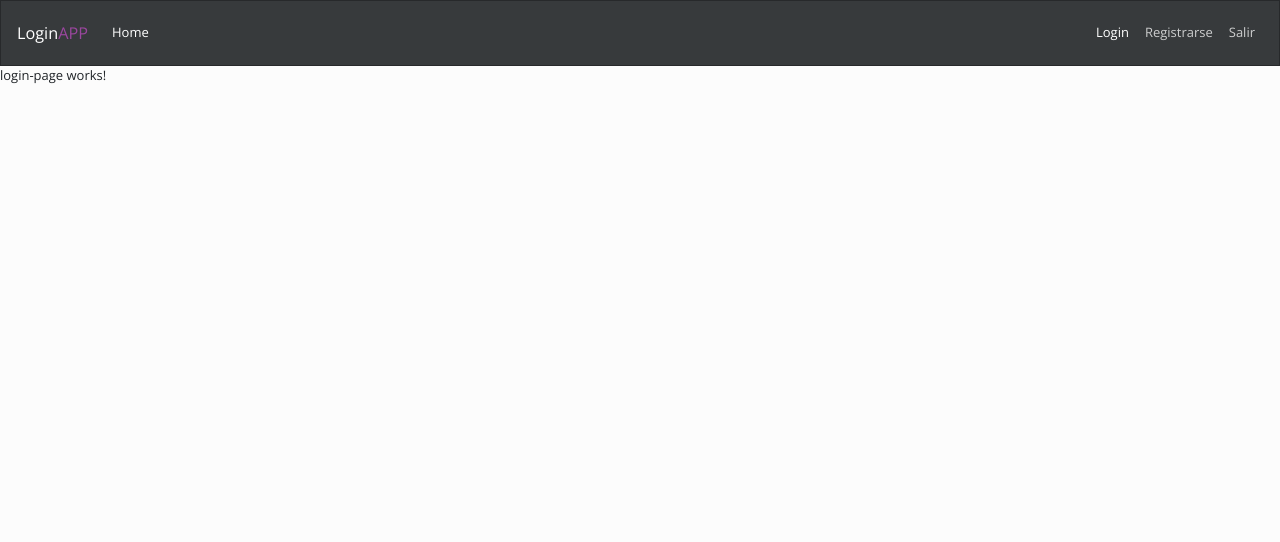
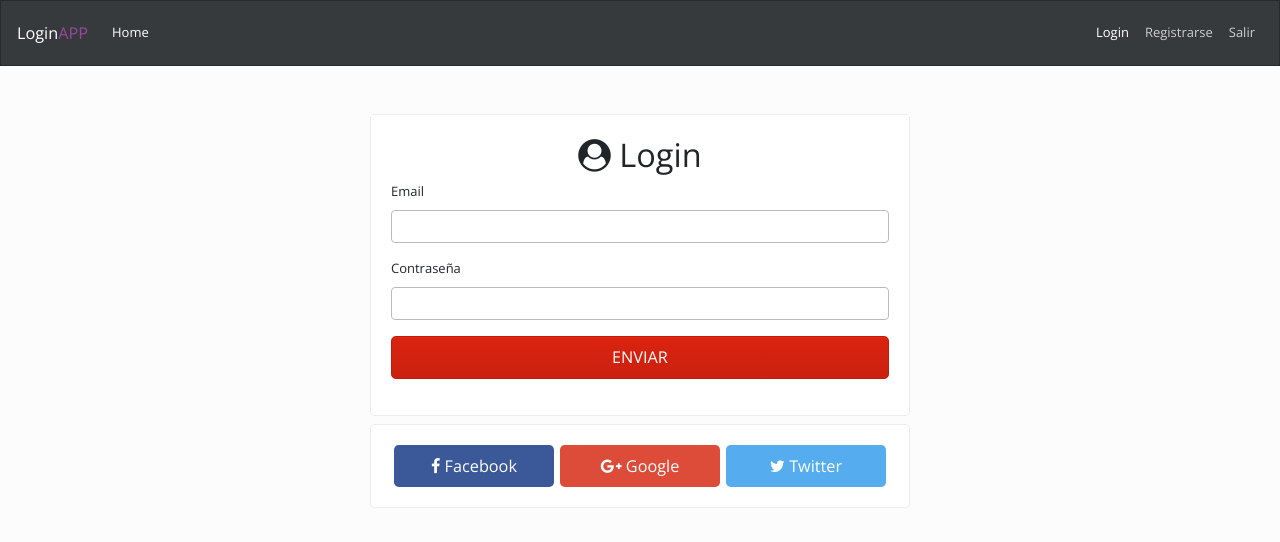
Before and after one commit to PedroRuiz/Loginapp, an Angular app: page /login in a window 1280 px wide. Shown: the top 542 px of the page. Built offline with nearby package versions, Linux system fonts and the light colour scheme.

Commit message:
Maquetación de login y register

```diff
--- a/src/app/app.component.html
+++ b/src/app/app.component.html
@@ -1,3 +1,4 @@
 <app-navbar></app-navbar>
-
-<router-outlet></router-outlet>
+<div class="container">
+  <router-outlet></router-outlet>
+</div>
--- a/src/app/compomentes/home-page/home-page.component.html
+++ b/src/app/compomentes/home-page/home-page.component.html
@@ -1,3 +1,9 @@
-<p>
-  home-page works!
-</p>
+<div class="jumbotron">
+  <h1 class="display-3">HOME PAGE</h1>
+  <p class="lead">This is a simple hero unit, a simple jumbotron-style component for calling extra attention to featured content or information.</p>
+  <hr class="my-4">
+  <p>It uses utility classes for typography and spacing to space content out within the larger container.</p>
+  <p class="lead">
+    <a class="btn btn-primary btn-lg" href="#" role="button">Learn more</a>
+  </p>
+</div>
--- a/src/app/compomentes/login-page/login-page.component.html
+++ b/src/app/compomentes/login-page/login-page.component.html
@@ -1,3 +1,35 @@
-<p>
-  login-page works!
-</p>
+<div class="row mt-5">
+  <div class="col-md-6 mx-auto">
+    <div class="card">
+      <div class="card-body">
+        <h1 class="text-center"><i class="fa fa-user-circle"></i> Login</h1>
+        <form class="form-group">
+
+          <div class="form-group">
+            <label for="email">Email</label>
+            <input type="email" name="email" id="email" class="form-control">
+          </div>
+
+          <div class="form-group">
+            <label for="password">Contraseña</label>
+            <input type="password" name="password" id="password" class="form-control">
+          </div>
+
+          <input type="submit" value="ENVIAR" class="btn btn-primary btn-block btn-lg">
+
+        </form>
+      </div>
+    </div>
+  </div>
+</div>
+<div class="row">
+  <div class="col-md-6 mx-auto mt-2">
+    <div class="card">
+      <div class="card-body d-flex justify-content-around">
+        <button class="btn btn-lg btn-facebook"><i class="fa fa-facebook"></i> Facebook</button>
+        <button class="btn btn-lg btn-google"><i class="fa fa-google-plus"></i> Google</button>
+        <button class="btn btn-lg btn-twitter"><i class="fa fa-twitter"></i> Twitter</button>
+      </div>
+    </div>
+  </div>
+</div>
--- a/src/app/compomentes/login-page/login-page.component.scss
+++ b/src/app/compomentes/login-page/login-page.component.scss
@@ -0,0 +1,18 @@
+.btn{
+  color: #fff;
+}
+
+.btn-facebook {
+  width: 32%;
+  background: #3b5998;
+}
+
+.btn-google {
+  width: 32%;
+  background: #dd4b39;
+}
+
+.btn-twitter {
+  width: 32%;
+  background: #55acee;
+}
--- a/src/app/compomentes/not-found-page/not-found-page.component.html
+++ b/src/app/compomentes/not-found-page/not-found-page.component.html
@@ -1,3 +1,11 @@
-<p>
-  not-found-page works!
-</p>
+<div class="row mt-5">
+  <div class="col-md-6 mx-auto text-center">
+    <div class="card">
+      <h1>Oops!</h1>
+      <h2>Error 404, Página no encontrada</h2>
+    </div>
+    <div class="card-body">
+      <a href="/" class="btn btn-primary btn-lg"><i class="fa fa-home"></i> Ir a la HomePage</a>
+    </div>
+  </div>
+</div>
--- a/src/app/compomentes/privado-page/privado-page.component.html
+++ b/src/app/compomentes/privado-page/privado-page.component.html
@@ -1,3 +1,9 @@
-<p>
-  privado-page works!
-</p>
+<div class="jumbotron">
+  <h1 class="display-3">ZONA PRIVADA</h1>
+  <p class="lead">This is a simple hero unit, a simple jumbotron-style component for calling extra attention to featured content or information.</p>
+  <hr class="my-4">
+  <p>It uses utility classes for typography and spacing to space content out within the larger container.</p>
+  <p class="lead">
+    <a class="btn btn-primary btn-lg" href="#" role="button">Learn more</a>
+  </p>
+</div>
--- a/src/app/compomentes/register-page/register-page.component.html
+++ b/src/app/compomentes/register-page/register-page.component.html
@@ -1,3 +1,24 @@
-<p>
-  register-page works!
-</p>
+<div class="row mt-5">
+  <div class="col-md-6 mx-auto">
+    <div class="card">
+      <div class="card-body">
+        <h1 class="text-center"><i class="fa fa-user-plus"></i> Registro</h1>
+        <form class="form-group">
+
+          <div class="form-group">
+            <label for="email">Email</label>
+            <input type="email" name="email" id="email" class="form-control">
+          </div>
+
+          <div class="form-group">
+            <label for="password">Contraseña</label>
+            <input type="password" name="password" id="password" class="form-control">
+          </div>
+
+          <input type="submit" value="ENVIAR" class="btn btn-primary btn-block btn-lg">
+
+        </form>
+      </div>
+    </div>
+  </div>
+</div>
```
